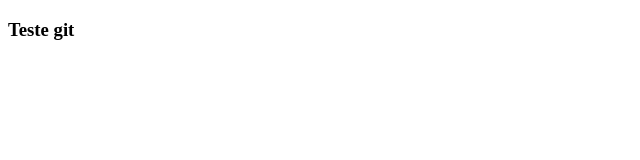
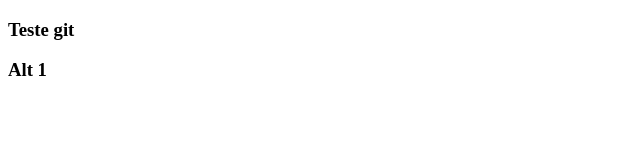
Before and after one commit to luciojb/pdi-git, a website: page index.html in a window 1280 px wide. Shown: the full height of the page, 0-640 px from the left. Drawn offline with Linux system fonts and the light colour scheme.

Commit message:
alteracao 1

```diff
--- a/index.html
+++ b/index.html
@@ -6,5 +6,6 @@
 </head>
 <body>
 <h3>Teste git</h3>
+<h3>Alt 1</h3>
 </body>
 </html>
```
